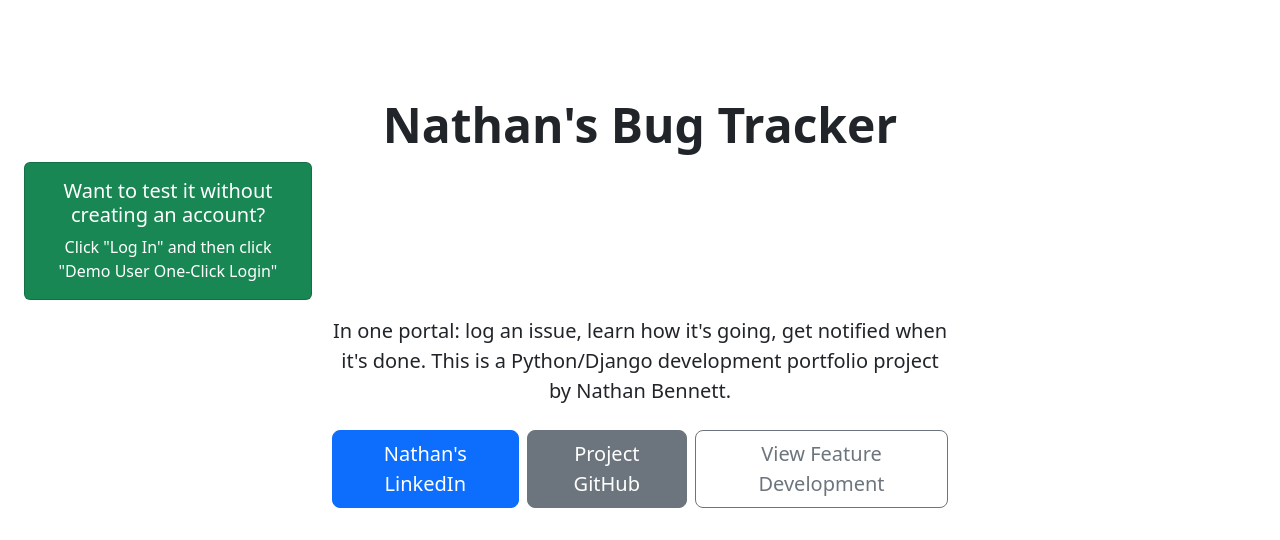
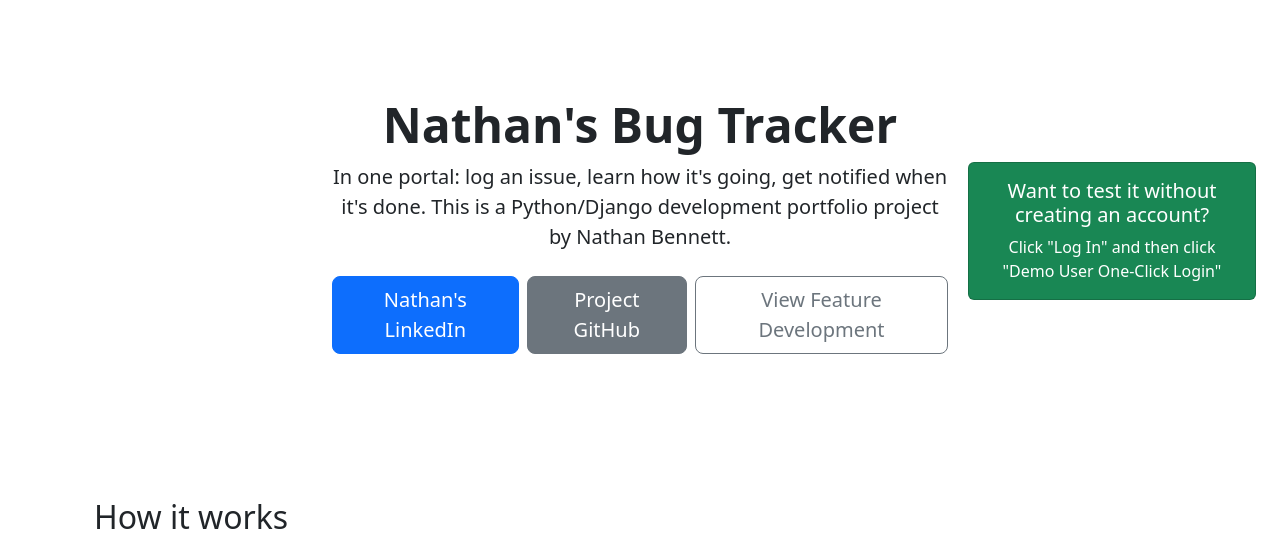
Before and after one commit to nsbennett/bug_tracker, a Django app: page / in a window 1280 px wide. Shown: the part 58-598 px from the top of the page. Run offline with Django 4.2, Linux system fonts and the light colour scheme; some libraries are stand-ins or nearby versions.

Commit message:
fix UI elements

```diff
--- a/templates/home.html
+++ b/templates/home.html
@@ -4,7 +4,7 @@
 <div class="px-4 py-5 my-5 text-center">
     <h1 class="display-5 fw-bold">Nathan's Bug Tracker</h1>
 
-    <div class="card text-white bg-success mb-3 float-right" style="max-width: 18rem;">
+    <div class="card text-white bg-success mb-3 float-end" style="max-width: 18rem;">
       <div class="card-body">
         <h5 class="card-title">Want to test it without creating an account?</h5>
         <p class="card-text">Click "Log In" and then click "Demo User One-Click Login"</p>
```
